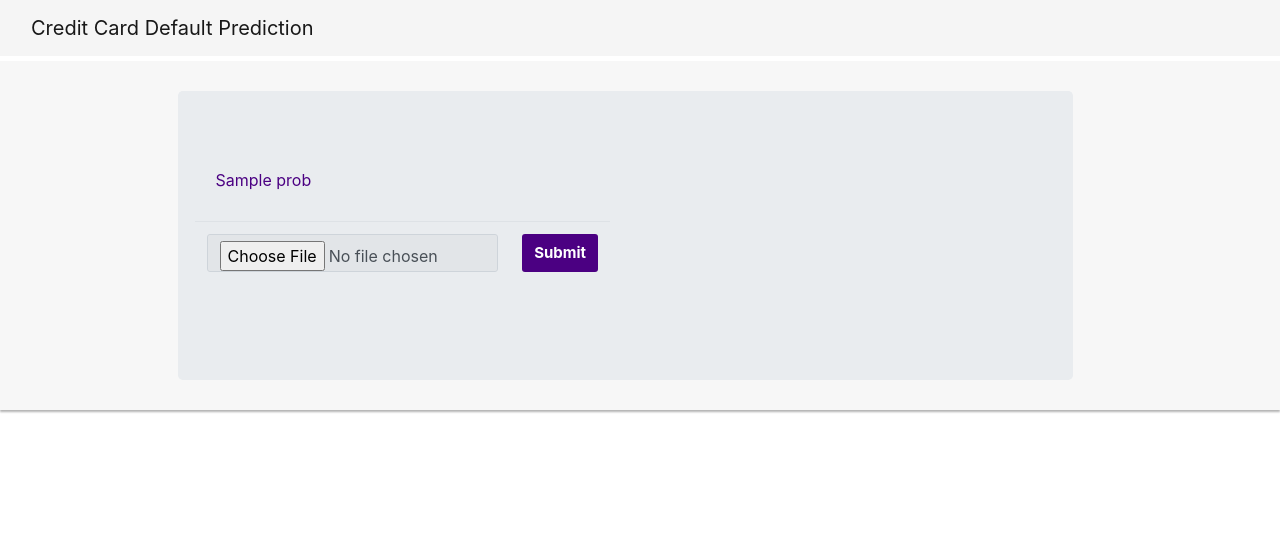
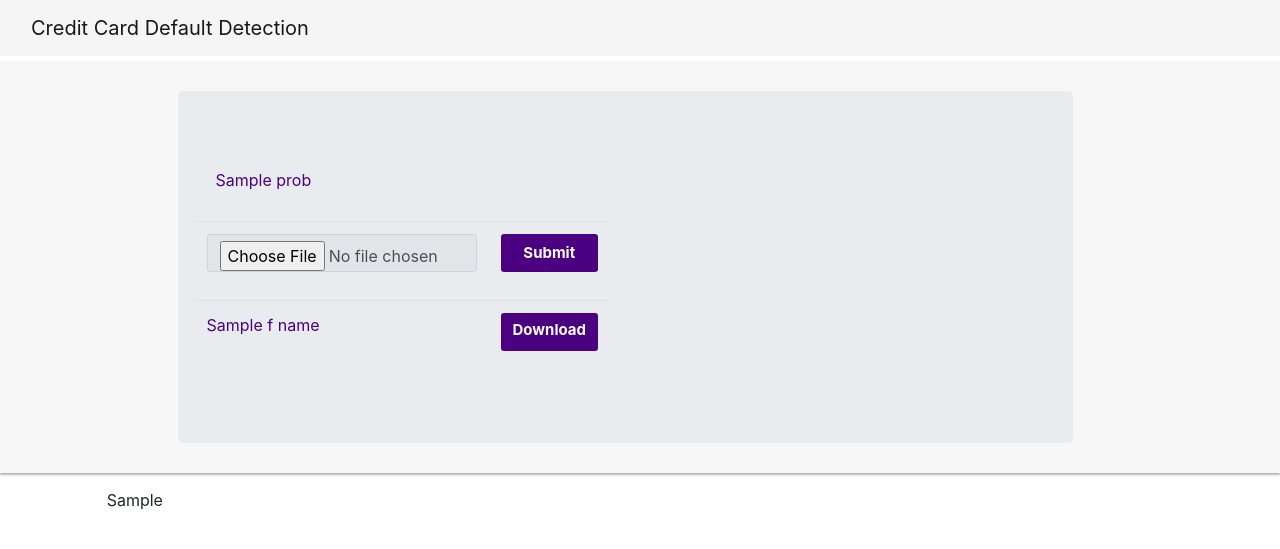
Before and after one commit to Jake-LJH/default-prediction, a Flask app: template source/templates/default_prediction.html in a window 1280 px wide. Shown: the top 549 px of the page. Run offline with Flask 2, Linux system fonts and the light colour scheme; the template is opened without the code that fills it: most values are stand-ins (such as "Sample title", 1, 10 or a date in 2020); some libraries are stand-ins or nearby versions.

Commit message:
File upload , display table , download file - first version

```diff
--- a/source/app.py
+++ b/source/app.py
@@ -1,6 +1,7 @@
 from io import BytesIO
 from logging import debug
-from flask import Flask, render_template, url_for, request, send_file
+from flask import Flask, render_template, url_for, request, send_file, abort
+from flask.helpers import send_from_directory
 from pandas.io import pickle
 from werkzeug.utils import secure_filename
 import json
@@ -10,18 +11,21 @@ from pandas import ExcelWriter
 import xlsxwriter
 import jinja2
 from model.prediction import Prediction
-
+from werkzeug.utils import secure_filename
+import os
 
 app = Flask(__name__)
 
 #app.config['UPLOAD_FOLDER']
-#app.config['MAX_CONTENT_PATH']
+app.config['MAX_CONTENT_LEGTH'] = 1024 * 1024
+app.config['UPLOAD_PATH'] = 'uploads'
+app.config['UPLOAD_EXTENSIONS'] = ['.xlsx']
 
 
 @app.route('/')
 def upload_file():
-    # test commit
     return render_template('default_prediction.html')
+
 
 @app.route('/default_prediction', methods = ['GET','POST'])
 def default_prediction():
@@ -29,18 +33,29 @@ def default_prediction():
     if request.method == 'POST':
 
         f = request.files['file']
-        print(f)
-        print("here")
-        file_xl = pd.read_excel(f,index_col=0)
-        data = pd.DataFrame(file_xl)
-        #data['TOT_PAY_STATUS']=data['PAY_0']+data['PAY_2']+data['PAY_3']+data['PAY_4']+data['PAY_5']+data['PAY_6']
-        data=data[['PAY_0','BILL_AMT1','AGE','LIMIT_BAL','BILL_AMT2','BILL_AMT3','BILL_AMT4','PAY_AMT1','PAY_AMT2','PAY_AMT3']]
 
-        #prediction_model = pickle.load(open("cc_model.pkl","rb"))
-        default_predict = Prediction.getPredicted(data)
+        #saving file
+        file_name = secure_filename(f.filename)
+        if file_name != "":
+            file_ext = os.path.splitext(file_name)[1]
+            if file_ext not in app.config['UPLOAD_EXTENSIONS']:
+                abort(400)
 
 
-    return default_predict
 
+            file_xl = pd.read_excel(f,index_col=0)
+            data = pd.DataFrame(file_xl)
+            #data['TOT_PAY_STATUS']=data['PAY_0']+data['PAY_2']+data['PAY_3']+data['PAY_4']+data['PAY_5']+data['PAY_6']
+            data=data[['PAY_0','BILL_AMT1','AGE','LIMIT_BAL','BILL_AMT2','BILL_AMT3','BILL_AMT4','PAY_AMT1','PAY_AMT2','PAY_AMT3']]
+
+
+            default_predict = Prediction.getPredicted(data,f.filename,app.config['UPLOAD_PATH'])
+            predicted_table = pd.DataFrame(default_predict[['LIMIT_BAL','default payment prediction', 'probability']])
+            print("result",default_predict)
+    return render_template('default_prediction.html',f_name= f.filename, predicted_table = predicted_table.to_html(classes="table table-striped table-bordered table-sm"))
+
+@app.route('/<filename>/download_file')
+def download_file(filename)    :
+    return send_from_directory(app.config['UPLOAD_PATH'], filename)
 if __name__ == '__main__':
     app.run(debug = True)
--- a/source/templates/default_prediction.html
+++ b/source/templates/default_prediction.html
@@ -77,6 +77,25 @@
        background-color:rgba(0,0,0,0,3) !important ;
         background-size: cover;
    }
+   .dtHorizontalVerticalWrapper {
+      max-width: 600px;
+      margin: 0 auto;
+      }
+      #dtHorizontalVertical th, td {
+      white-space: nowrap;
+      }
+      table.dataTable thead .sorting:after,
+      table.dataTable thead .sorting:before,
+      table.dataTable thead .sorting_asc:after,
+      table.dataTable thead .sorting_asc:before,
+      table.dataTable thead .sorting_asc_disabled:after,
+      table.dataTable thead .sorting_asc_disabled:before,
+      table.dataTable thead .sorting_desc:after,
+      table.dataTable thead .sorting_desc:before,
+      table.dataTable thead .sorting_desc_disabled:after,
+      table.dataTable thead .sorting_desc_disabled:before {
+      bottom: .5em;
+      }
 
 </style>
 
@@ -90,7 +109,7 @@
     <div>
       <nav class="navbar navbar-expand-lg navbar-light navbar-custom">
           <div class="container-fluid">
-              <a class="navbar-brand" href="#">Credit Card Default Prediction</a>
+              <a class="navbar-brand" href="#">Credit Card Default Detection</a>
           </div>
       </nav>
     </div>
@@ -112,9 +131,15 @@
                                       </td>
                                       <td>
                                           <div class ="form-group">
-                                          <input type ="submit" class="btn btn-primary btn-block">
+                                          <input type ="submit" class="btn btn-primary btn-block" name="Predict">
                                       </div>
                                       </td>
+                                  </tr>
+                                  <tr>
+                                    <td>
+                                      {{f_name}}
+                                    </td>
+                                    <td><a href= "{{url_for('download_file', filename=f_name)}}" class="btn btn-primary btn-block" name ="Download">Download</a></td>
                                   </tr>
                                 </table>
                               </div>
@@ -128,5 +153,17 @@
 
           </form>
       </div>
+      <div class="row align-self-center w-100">
+        <div class="col-10 mx-auto">
+            <div calss="table table-responsive">
+                <table>
+                  {% block content %}
+                  {{predicted_table | safe}}
+                  {% endblock %}
+                </table>
+      </div>
+      </div>
+      </div>
+
   </body>
   </html>
```
Also changed, not shown: source/model/prediction.py (+17 -14 lines), 1 other file.
